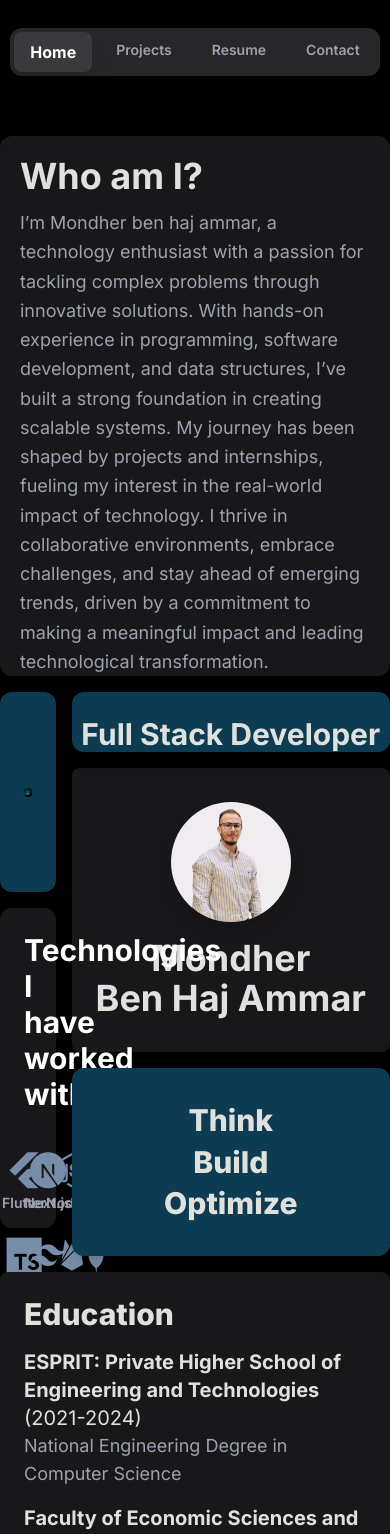
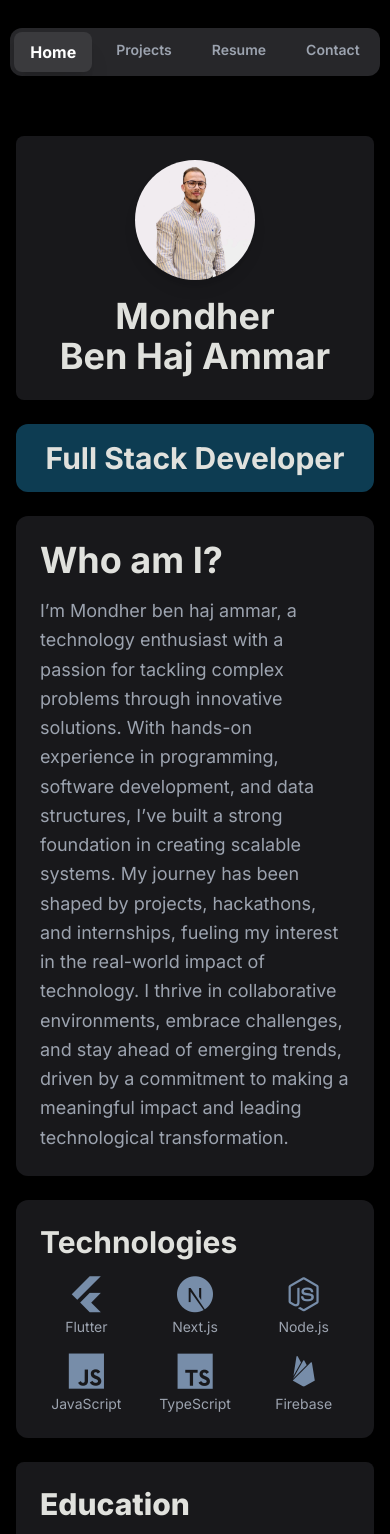
Before and after one commit to Oracle-Studio/Portfoloiooo, a Next.js app: page /home in a window 390 px wide. Shown: the top 1534 px of the page. Built offline with nearby package versions, Linux system fonts and the light colour scheme.

Commit message:
Last Nchlh
Last

```diff
--- a/src/app/contact/page.tsx
+++ b/src/app/contact/page.tsx
@@ -55,7 +55,7 @@ export default function Contact() {
               href="mailto:Mondherbenhajammar@gmail.com"
               className="flex items-center animate-card-Top justify-center bg-[#18181B] rounded-xl shadow-2xl py-6 cursor-pointer hover:bg-gray-700 transition-all duration-300 ease-in-out"
             >
-              <div className="flex items-center gap-2 ">
+              <div className="flex flex-col sm:flex-row items-center gap-2">
                 <svg
                   xmlns="http://www.w3.org/2000/svg"
                   viewBox="0 0 24 24"
@@ -78,7 +78,7 @@ export default function Contact() {
                     fill="currentColor"
                   ></path>
                 </svg>
-                <p className="text-lg text-white font-semibold tracking-wide">
+                <p className="text-center sm:text-left text-sm sm:text-lg text-gray-300 font-semibold tracking-wide">
                   Mondherbenhajammar@gmail.com
                 </p>
               </div>
@@ -146,7 +146,7 @@ export default function Contact() {
                   <path d="m27.728 20.384-4.242-4.242a1.982 1.982 0 0 0-1.413-.586h-.002c-.534 0-1.036.209-1.413.586L17.83 18.97l-8.485-8.485 2.828-2.828c.78-.78.78-2.05-.001-2.83L7.929.585A1.986 1.986 0 0 0 6.516 0h-.001C5.98 0 5.478.209 5.101.587L.858 4.83C.729 4.958-.389 6.168.142 8.827c.626 3.129 3.246 7.019 7.787 11.56 6.499 6.499 10.598 7.937 12.953 7.937 1.63 0 2.426-.689 2.604-.867l4.242-4.242c.378-.378.587-.881.586-1.416 0-.534-.208-1.037-.586-1.415zm-5.656 5.658c-.028.028-3.409 2.249-12.729-7.07C-.178 9.452 2.276 6.243 2.272 6.244L6.515 2l4.243 4.244-3.535 3.535a.999.999 0 0 0 0 1.414l9.899 9.899a.999.999 0 0 0 1.414 0l3.535-3.536 4.243 4.244-4.242 4.242z" />
                 </svg>
 
-                <p className="text-lg text-gray-300 font-semibold tracking-wide">
+                <p className="text-center sm:text-left text-sm sm:text-lg text-gray-300 font-semibold tracking-wide">
                   <span className="text-white">(+216)</span> 93 369 995
                 </p>
               </div>
--- a/src/app/home/page.tsx
+++ b/src/app/home/page.tsx
@@ -2,12 +2,6 @@
 import React, { useEffect, useState } from "react";
 import Image from "next/image";
 import { useRouter, usePathname } from "next/navigation"; // Import usePathname
-import { Inter } from "next/font/google";
-
-const InterFont = Inter({
-  subsets: ["latin"],
-  weight: "400",
-});
 
 export default function Home() {
   const router = useRouter();
@@ -52,31 +46,33 @@ export default function Home() {
       </nav>
 
       {/* Puzzle Layout */}
-      <section className="grid grid-cols-1 md:grid-cols-6 gap-4 w-full max-w-6xl">
-        {/* Card 1 */}
-
+      <section className="w-full max-w-6xl mx-auto px-4">
+        {/* Desktop Section */}
+        <div className="hidden md:grid grid-cols-6 gap-4">
+          {/* Who am I? */}
           <div
             className={`col-span-4 bg-[#18181B] rounded-xl shadow-2xl flex flex-col ${
               isBrowser ? "animate-card-left" : ""
             }`}
           >
-          <h1 className="text-4xl  font-[Inter]  pt-5 pr-5 pl-5 font-bold ">
+            <h1 className="text-4xl font-[Inter] pt-5 pr-5 pl-5 font-bold">
               Who am I?
             </h1>
-          <p className="pt-3 pr-5  font-[Inter]  pl-5 text-lg text-gray-400 leading-relaxed">
+            <p className="pt-3 pr-5 pl-5 text-lg text-gray-400 leading-relaxed">
               I’m Mondher ben haj ammar, a technology enthusiast with a passion
               for tackling complex problems through innovative solutions. With
               hands-on experience in programming, software development, and data
               structures, I’ve built a strong foundation in creating scalable
-            systems. My journey has been shaped by projects and internships,
-            fueling my interest in the real-world impact of technology. I thrive
-            in collaborative environments, embrace challenges, and stay ahead of
-            emerging trends, driven by a commitment to making a meaningful
-            impact and leading technological transformation.
+              systems. My journey has been shaped by projects, hackathons, and
+              internships, fueling my interest in the real-world impact of
+              technology. I thrive in collaborative environments, embrace
+              challenges, and stay ahead of emerging trends, driven by a
+              commitment to making a meaningful impact and leading technological
+              transformation.
             </p>
           </div>
 
-        {/* Card 2 */}
+          {/* Profile Image */}
           <div
             className={`col-span-2 row-span-2 bg-[#0D3C52] p-6 rounded-xl shadow-lg flex items-center justify-center text-center ${
               isBrowser ? "animate-card-right" : ""
@@ -84,25 +80,28 @@ export default function Home() {
           >
             <Image
               src="/photo.webp"
-            alt="Background"
+              alt="Profile"
               width={320}
               height={220}
               quality={75}
               className="rounded-lg shadow-lg object-cover"
             />
           </div>
+
+          {/* Full Stack Developer */}
           <div
             className={`col-span-2 h-22 w-7/9 bg-[#0D3C52] pt-6 rounded-xl shadow-lg text-center ${
               isBrowser ? "animate-card-left" : ""
             }`}
           >
-          <h2 className="text-3xl  font-[Inter]  font-bold">
+            <h2 className="text-3xl font-[Inter] font-bold">
               Full Stack Developer
             </h2>
           </div>
 
+          {/* Profile Details */}
           <div
-          className={`col-span-2 row-span-2   bg-[#18181B] p-6  rounded-lg shadow-lg text-center flex flex-col items-center justify-center ${
+            className={`col-span-2 row-span-2 bg-[#18181B] p-6 rounded-lg shadow-lg text-center flex flex-col items-center justify-center ${
               isBrowser ? "" : ""
             }`}
           >
@@ -113,12 +112,12 @@ export default function Home() {
               height={120}
               className="rounded-full shadow-lg mb-4"
             />
-          <h2 className="text-4xl font-bold font-[Inter] ">
+            <h2 className="text-4xl font-bold font-[Inter]">
               Mondher <br /> Ben Haj Ammar
             </h2>
           </div>
 
-        {/* Card 3 */}
+          {/* Technologies */}
           <div
             className={`col-span-2 row-span-2 h-80 bg-[#18181B] p-6 rounded-xl mb-7 shadow-lg ${
               isBrowser ? "animate-card-left" : ""
@@ -132,9 +131,9 @@ export default function Home() {
                 { name: "flutter", label: "Flutter" },
                 { name: "nextjs", label: "Next.js" },
                 { name: "nodejs", label: "Node.js" },
-              { name: "javascript", label: "JS" },
-              { name: "typescript", label: "TS" },
-              { name: "tailwindcss", label: "Tailwind" },
+                { name: "javascript", label: "JavaScript" },
+                { name: "typescript", label: "TypeScript" },
+                { name: "tailwindcss", label: "Tailwind CSS" },
                 { name: "firebase", label: "Firebase" },
                 { name: "mongodb", label: "MongoDB" },
               ].map((tech) => (
@@ -148,20 +147,14 @@ export default function Home() {
                   <p className="text-gray-400 text-sm font-semibold">
                     {tech.label}
                   </p>
-                {/* Custom Tooltip */}
                   <div className="absolute bottom-12 left-1/2 transform -translate-x-1/2 opacity-0 group-hover:opacity-100 bg-white text-black text-sm font-semibold rounded-xl py-1 px-2">
-                  {` ${tech.label}`}
+                    {tech.label}
                   </div>
                 </div>
               ))}
             </div>
           </div>
 
-        {/* Card 4 */}
-
-        {/* Card 5 */}
-
-        {/* Card 6 */}
           <div
             className={`col-span-2 row-span-1 bg-[#0D3C52] p-8 rounded-xl shadow-lg flex items-center justify-center text-center ${
               isBrowser ? "animate-card-right" : ""
@@ -201,6 +194,100 @@ export default function Home() {
             <p className="text-lg text-gray-400 font-sans">
               Bachelor of Science in Management Information Systems
             </p>
+          </div>
+
+          {/* Education Section */}
+        </div>
+
+        {/* Mobile Section */}
+        <div className="block md:hidden space-y-6">
+          {/* Profile Image and Name */}
+          <div className="bg-[#18181B] p-6 rounded-lg shadow-lg text-center flex flex-col items-center">
+            <Image
+              src="/photoimage.jpg"
+              alt="Profile"
+              width={120}
+              height={120}
+              className="rounded-full shadow-lg mb-4"
+            />
+            <h2 className="text-4xl font-bold font-[Inter]">
+              Mondher <br /> Ben Haj Ammar
+            </h2>
+          </div>
+
+          <div
+            className={`col-span-2 h-23 w-7/9 bg-[#0D3C52] p-4 rounded-xl shadow-lg text-center ${
+              isBrowser ? "animate-card-left" : ""
+            }`}
+          >
+            <h2 className="text-3xl font-[Inter] font-bold">
+              Full Stack Developer
+            </h2>
+          </div>
+
+          {/* About Section */}
+          <div className="bg-[#18181B] p-6 rounded-xl shadow-lg">
+            <h1 className="text-4xl font-bold mb-4">Who am I?</h1>
+            <p className="text-gray-400 leading-relaxed text-lg">
+              I’m Mondher ben haj ammar, a technology enthusiast with a passion
+              for tackling complex problems through innovative solutions. With
+              hands-on experience in programming, software development, and data
+              structures, I’ve built a strong foundation in creating scalable
+              systems. My journey has been shaped by projects, hackathons, and
+              internships, fueling my interest in the real-world impact of
+              technology. I thrive in collaborative environments, embrace
+              challenges, and stay ahead of emerging trends, driven by a
+              commitment to making a meaningful impact and leading technological
+              transformation.
+            </p>
+          </div>
+
+          {/* Technologies Section */}
+          <div className="bg-[#18181B] p-6 rounded-xl shadow-lg">
+            <h2 className="text-3xl font-bold mb-4">Technologies</h2>
+            <div className="grid grid-cols-3 gap-4 text-center">
+              {[
+                { name: "flutter", label: "Flutter" },
+                { name: "nextjs", label: "Next.js" },
+                { name: "nodejs", label: "Node.js" },
+                { name: "javascript", label: "JavaScript" },
+                { name: "typescript", label: "TypeScript" },
+                { name: "firebase", label: "Firebase" },
+              ].map((tech) => (
+                <div key={tech.name} className="flex flex-col items-center">
+                  <span className="text-[#778da9] text-4xl">
+                    <i className={`devicon-${tech.name}-plain`}></i>
+                  </span>
+                  <p className="text-gray-400 text-sm">{tech.label}</p>
+                </div>
+              ))}
+            </div>
+          </div>
+          <div
+            className={`col-span-4 mb-7 bg-[#18181B] p-6 rounded-lg shadow-lg ${
+              isBrowser ? "animate-card-right" : ""
+            }`}
+          >
+            <h2 className="text-3xl font-extrabold mb-4">Education</h2>
+            <p className="text-[#e0e1dd] text-xl inline font-sans mb-4 pt-6">
+              <span className="font-bold">
+                ESPRIT: Private Higher School of Engineering and Technologies
+              </span>{" "}
+              (2021-2024)
+            </p>
+            <p className="text-lg text-gray-400 font-sans mb-4">
+              National Engineering Degree in Computer Science
+            </p>
+            <p className="text-[#e0e1dd] text-xl inline font-sans mb-4">
+              <span className="font-bold">
+                Faculty of Economic Sciences and Management of Tunis
+              </span>{" "}
+              (2018-2021)
+            </p>
+            <p className="text-lg text-gray-400 font-sans">
+              Bachelor of Science in Management Information Systems
+            </p>
+          </div>
         </div>
       </section>
 
--- a/src/app/projects/page.tsx
+++ b/src/app/projects/page.tsx
@@ -118,33 +118,33 @@ export default function Portfolio() {
 
       {/* Projects Section */}
       <section id="portfolio" className="max-w-6xl mt-4">
-        <div className="grid grid-cols-1  ">
+        <div className="grid grid-cols-1 gap-4 sm:gap-12">
           {" "}
-          {/* Set no gap */}
+          {/* Add gap only for desktop */}
           {projects.map((project, index) => (
             <div
               key={index}
-              className="grid grid-cols-12 bg-black -mb-44 gap-5  rounded-2xl shadow-2xl mt-5"
+              className="grid grid-cols-12 gap-5 bg-black rounded-2xl shadow-2xl"
             >
               {/* Left Section: Image */}
-              <div className="col-span-6 bg-black rounded-2xl overflow-hidden">
+              <div className="col-span-6 bg-black rounded-2xl overflow-hidden sm:col-span-6 col-span-12">
                 <video
-                  src={project.video} // Use a "video" key in your project object
+                  src={project.video}
                   className="w-full h-[28rem] rounded-2xl object-cover"
                   autoPlay
                   loop
                   muted
-                  playsInline // Ensures autoplay works on mobile devices
+                  playsInline
                 ></video>
               </div>
 
               {/* Right Section: Content */}
-              <div className="col-span-6  gap-5  grid grid-rows-2">
+              <div className="col-span-6 sm:gap-8 gap-5 grid grid-rows-2 sm:grid-rows-none sm:col-span-6 col-span-12 flex flex-col sm:flex-none">
                 {/* Title and Description */}
-                <div className="bg-[#18181B] animate-card-Top p-5 rounded-2xl h-[20rem] flex flex-col justify-between">
+                <div className="bg-[#18181B] animate-card-Top p-5 rounded-2xl h-auto sm:h-[20rem] flex flex-col justify-between">
                   <div>
-                    <div className="flex items-center  mb-6">
-                      <span className="text-4xl  text-gray-50 mr-3 p-3 bg-[#27272A] rounded-xl shadow-lg hover:bg-[#3a3a3d] hover:text-gray-300 hover:shadow-2xl transition duration-300">
+                    <div className="flex items-center mb-6">
+                      <span className="text-4xl text-gray-50 mr-3 p-3 bg-[#27272A] rounded-xl shadow-lg hover:bg-[#3a3a3d] hover:text-gray-300 hover:shadow-2xl transition duration-300">
                         <i className={project.logo}></i>
                       </span>
 
@@ -156,7 +156,7 @@ export default function Portfolio() {
                       {project.description}
                     </p>
                   </div>
-                  <div className="flex flex-wrap gap-5 mb-1 mt-4 ">
+                  <div className="flex flex-wrap gap-5 mb-1 mt-4">
                     {project.techStack.map((tech, index) => (
                       <div
                         key={index}
@@ -170,7 +170,7 @@ export default function Portfolio() {
                 </div>
 
                 {/* Buttons */}
-                <div className="grid grid-cols-2  gap-5 ">
+                <div className="grid grid-cols-2  sm:gap-8 gap-5">
                   <div className="bg-[#18181B] h-[6rem] rounded-2xl flex justify-center items-center animate-card-right">
                     <a
                       href={project.link}
```
Lines whose indentation alone changed are shown as unchanged.
